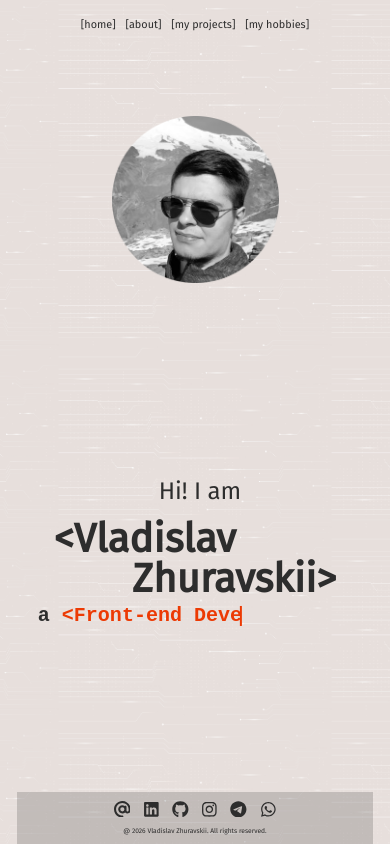
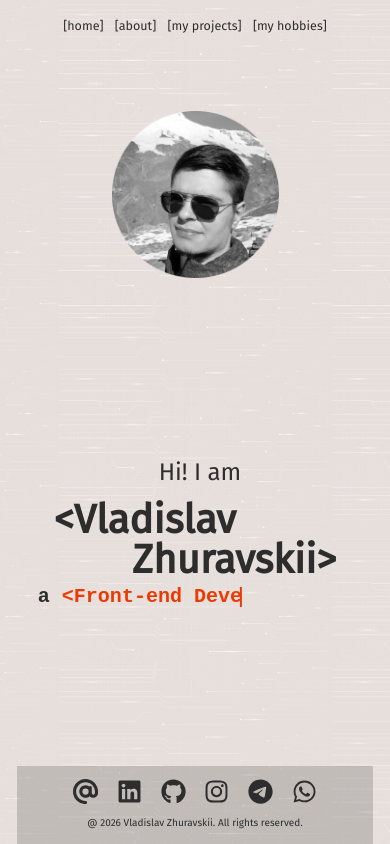
Before and after one commit to Tratatemium/personal-page-next, a Next.js app in the folder apps/web/: page / in a window 390 px wide. Built offline with nearby package versions, Linux system fonts and the light colour scheme.

Commit message:
Update footer and navbar font sizes for responsive design

```diff
--- a/apps/web/src/components/layout/Footer/Footer.module.css
+++ b/apps/web/src/components/layout/Footer/Footer.module.css
@@ -46,4 +46,8 @@
   .svg {
     width: 3.7em;
   }
+
+  .footer {
+    font-size: clamp(0.8rem, 0.8rem + 1.5vw, 2rem);
+  }
 }
--- a/apps/web/src/components/layout/Navbar/Navbar.module.css
+++ b/apps/web/src/components/layout/Navbar/Navbar.module.css
@@ -33,7 +33,7 @@
   .nav {
     justify-content: center;
     transform: none;
-    font-size: 1.3em;
     margin-top: 0em;
+    font-size: clamp(0.8rem, 0.8rem + 1.5vw, 2rem);
   }
 }
```
